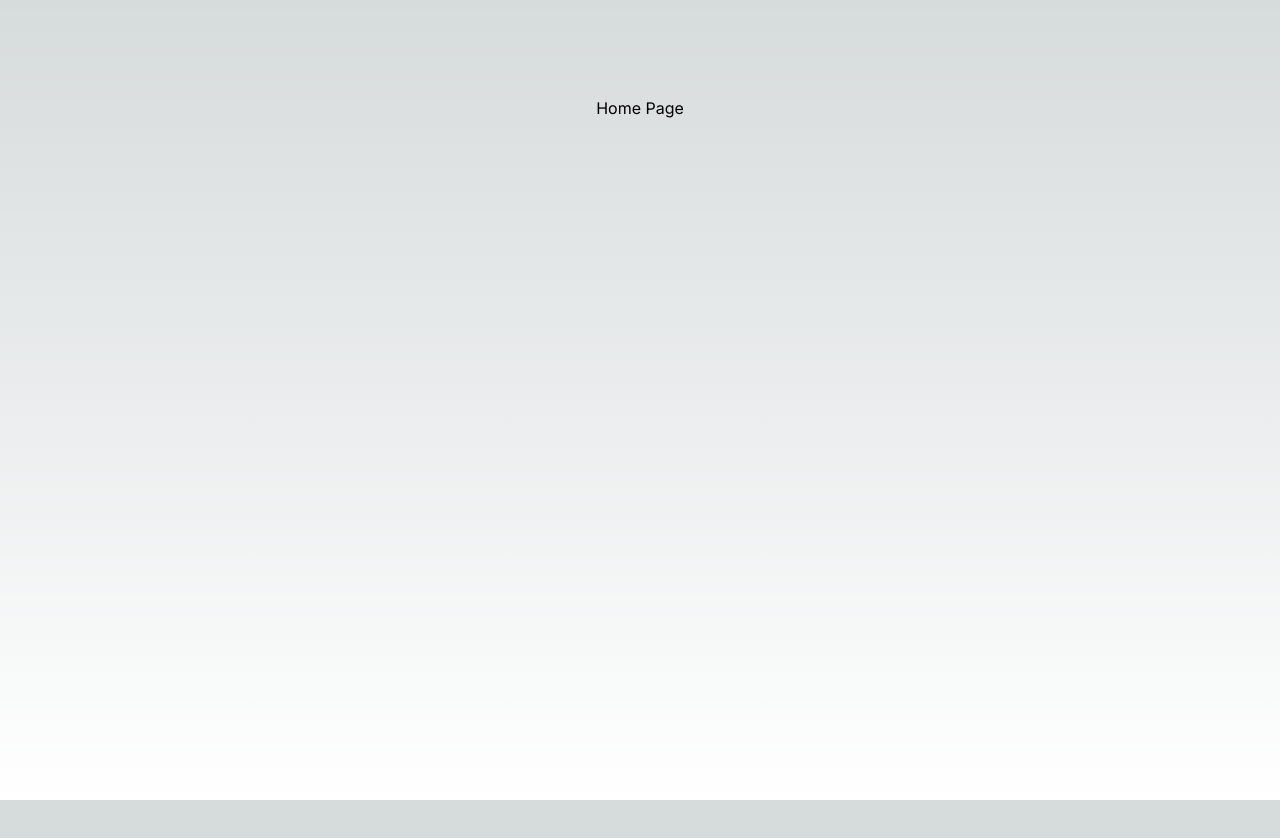
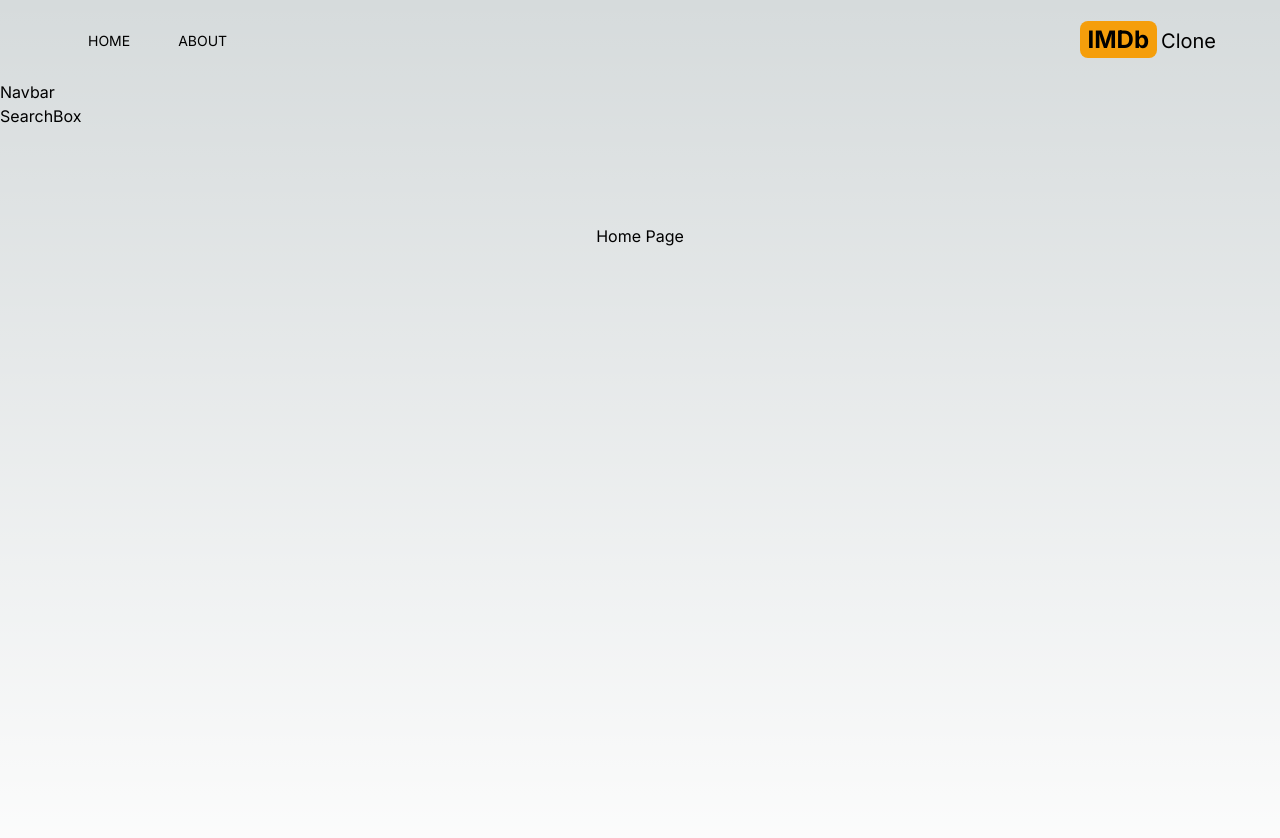
Before and after one commit to unimat/imdb, a Next.js app: page / in a window 1280 px wide. Shown: the top 838 px of the page. Before the commit the page ends 800 px from the top, so only its background shows below. Built offline with nearby package versions, Linux system fonts and the light colour scheme.

Commit message:
Create the Header Section

```diff
--- a/app/layout.jsx
+++ b/app/layout.jsx
@@ -1,4 +1,7 @@
 import { Inter } from 'next/font/google'
+import Header from '@/components/Header';
+import Navbar from "@/components/Navbar";
+import SearchBox from "@/components/SearchBox";
 import './globals.css'
 
 const inter = Inter({ subsets: ['latin'] })
@@ -11,7 +14,17 @@
 export default function RootLayout({ children }) {
   return (
     <html lang="en">
-      <body className={inter.className}>{children}</body>
+      <body className={inter.className}>
+        {/* Header */}
+        <Header />
+
+        {/* Navbar */}
+        <Navbar />
+
+        {/* SearchBox */}
+        <SearchBox />
+        {children}
+      </body>
     </html>
   )
 }
--- /dev/null
+++ b/components/Header.jsx
@@ -0,0 +1,22 @@
+import React from 'react'
+import Link from 'next/link'
+import MenuItem from './MenuItem'
+import { FaHome, FaInfoCircle } from "react-icons/fa";
+
+export default function Header() {
+  return (
+    <div className=' flex justify-between mx-2 max-w-6xl sm:mx-auto items-center py-6'>
+      <div className='flex'>
+        <MenuItem title='HOME' address='/' Icon={FaHome} />
+        <MenuItem title='ABOUT' address='/about' Icon={FaInfoCircle} />
+      </div>
+      <div className=''>
+        <Link href='/'>
+          <h2 className='text-2xl'>
+            <span className='font-bold bg-amber-500 py-1 px-2 rounded-lg mr-1'>IMDb</span>
+            <span className='text-xl hidden sm:inline'>Clone</span></h2>
+        </Link>
+      </div>
+    </div>
+  )
+}
--- /dev/null
+++ b/components/MenuItem.jsx
@@ -0,0 +1,14 @@
+import React from 'react'
+import Link from 'next/link'
+
+export default function MenuItem(props) {
+  const {title, address, Icon} = props
+  return (
+    <div>
+      <Link href={address} className='mx-4 lg:mx-6 hover:text-amber-600'>
+        <Icon className='text-2xl sm:hidden mx-4' />
+        <p className='hidden sm:inline my-2 text-sm'>{title}</p>
+      </Link>
+    </div>
+  )
+}
--- /dev/null
+++ b/components/Navbar.jsx
@@ -0,0 +1,7 @@
+import React from 'react'
+
+export default function Navbar() {
+  return (
+    <div>Navbar</div>
+  )
+}
--- /dev/null
+++ b/components/SearchBox.jsx
@@ -0,0 +1,7 @@
+import React from 'react'
+
+export default function SearchBox() {
+  return (
+    <div>SearchBox</div>
+  )
+}
```
Also changed, not shown: package.json (+5 -4 lines), 1 other file (tests, documents, lock files or other folders).
